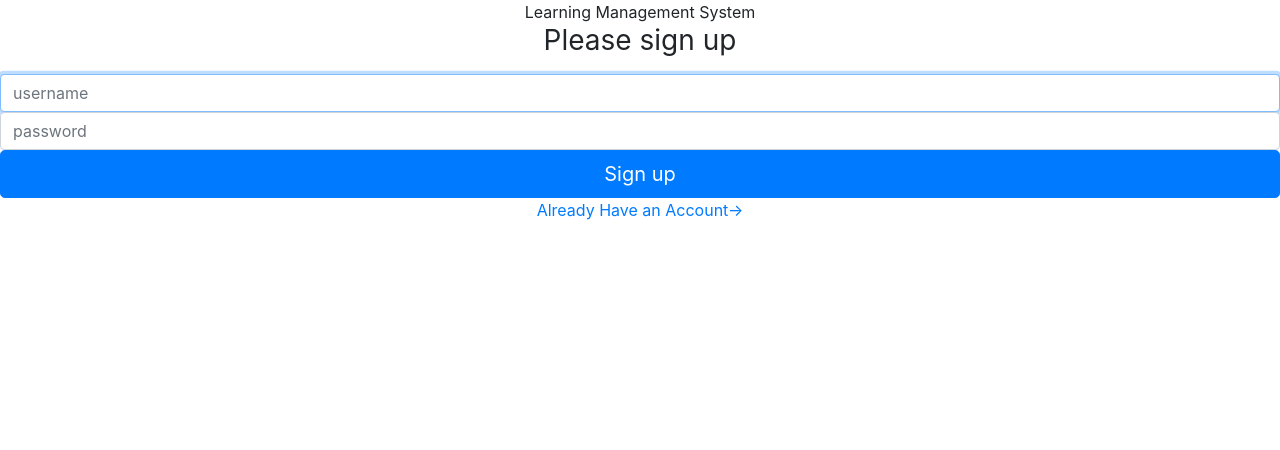
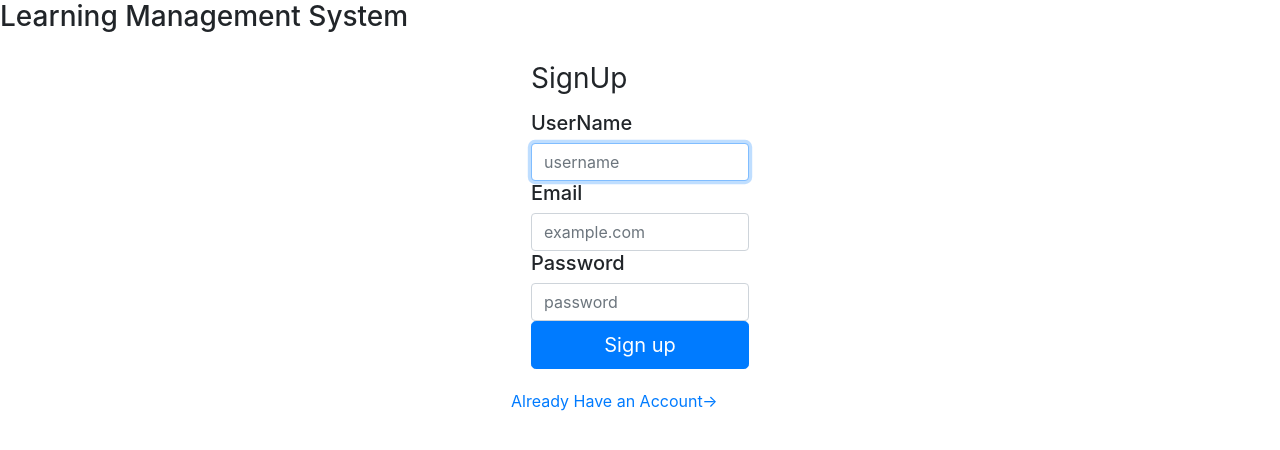
Before and after one commit to Chiho99/lmsproject, a Django app: page /signup/ in a window 1280 px wide. Shown: the top 450 px of the page. Run offline with Django 3.2, Linux system fonts and the light colour scheme; some libraries are stand-ins or nearby versions.

Commit message:
set login, logout, signup function

```diff
--- a/lms/models.py
+++ b/lms/models.py
@@ -1,11 +1,15 @@
 from django.db import models
 from django.utils import timezone
+from django.contrib.auth.models import User, AbstractUser
+
+
 
 # Create your models here.
 class LmsModel(models.Model):
     date = models.DateTimeField(null=True, blank=True, default=timezone.now)
     time = models.DateTimeField(null=True, blank=True, default=timezone.now)
     memo = models.TextField(null=True, blank=True, default='')
+    user_id = models.ForeignKey('User', on_delete=models.CASCADE)
 
 class GoalModel(models.Model):
     goal = models.IntegerField(null=True)
--- a/lms/urls.py
+++ b/lms/urls.py
@@ -1,11 +1,14 @@
 from django.contrib import admin
 from django.urls import path, include
 from .views import signupfunc, loginfunc ,listfunc, LmsFinish, LmsDelete, GoalCreate, GoalUpdate, GoalDelete
+from django.contrib.auth import views as auth_views
 
 urlpatterns = [
+    path('', signupfunc),
     path('admin/', admin.site.urls),
     path('signup/', signupfunc, name='signup'),
     path('login/', loginfunc, name='login'),
+    path("logout/", auth_views.LogoutView.as_view(), name="logout"),
     path('list/', listfunc, name='list'),
     # path('start/', LmsStart.as_view(), name='start'),
     path('finish/', LmsFinish.as_view(), name='finish'),
--- a/lms/views.py
+++ b/lms/views.py
@@ -7,36 +7,48 @@ from django.contrib.auth.decorators import login_required
 from django.views.generic import CreateView, DeleteView, UpdateView
 from django.urls import reverse_lazy
 from django.utils import timezone
-
+from django.http import Http404
 # Create your views here.
 def signupfunc(request):
     if request.method == "POST":
         username = request.POST['username']
+        email = request.POST['email']
         password = request.POST['password']
+        # password_2 = request.POST['password_2']
         # error handling
         try:
-            user = User.objects.create_user(username, '', password)
-            return render(request, 'signup.html', {'some':100})
+            user = User.objects.create_user(username, email, password)
+            return render(request, 'signup.html', {})
         except IntegrityError:
-            return render(request, 'signup.html', {'error':'このユーザーは既に登録されています'})
-    return render(request, 'signup.html', {'some':100})
+            return render(request, 'signup.html', {'error':'This user is alredy registered.'})
+    return render(request, 'signup.html', {})
 
 def loginfunc(request):
     if request.method == "POST":
         username = request.POST['username']
+        email = request.POST['email']
         password = request.POST['password']
-        user = authenticate(request, username=username, password=password)
+        user = authenticate(request, username=username, email=email, password=password)
         if user is not None:
             login(request, user)
             # Redirect to a success page.
             return redirect('list')
         else:
             # Return an 'invalid login' error message.
-            return render(request, 'login.html', {})
+            return render(request, 'login.html', {'error':'Please retry.'})
     return render(request, 'login.html', {})
 
+# def get_user_func(request, user_id):
+#     user = get_object_or_404(User, pk=user_id)
+#     context = {'user': user,}
+#     return render(request, 'list.html', {'context':context})
+
 @login_required #decorator
-def listfunc(request):
+def listfunc(request, user_id):
+    user = get_object_or_404(User, pk=user_id)
+    context = {
+        'user': user,
+        }
     # table(tb_1) Date
     current_time = timezone.now()
     # table(tb_1) Goal
@@ -44,7 +56,7 @@ def listfunc(request):
     month = 30
     # table(tb_3) No.|Date|START/FINISH|MEMO
     object_list = LmsModel.objects.all()
-    return render(request, 'list.html', {'current_time':current_time, 'goal':goal, 'month':month, 'object_list':object_list})
+    return render(request, 'list.html', {'context':context,'current_time':current_time, 'goal':goal, 'month':month, 'object_list':object_list})
 
 
 class GoalCreate(CreateView):
--- a/lmsproject/settings.py
+++ b/lmsproject/settings.py
@@ -115,3 +115,6 @@ STATIC_URL = '/static/'
 STATICFILES_DIRS = (
     os.path.join(BASE_DIR, 'static'),
 )
+
+LOGIN_URL = 'login'
+LOGOUT_REDIRECT_URL = 'login'
--- a/templates/lmsmodel_confirm_delete.html
+++ b/templates/lmsmodel_confirm_delete.html
@@ -14,7 +14,7 @@
 </head>
 
 <body>
-    <div class="card" style="width: 18rem;">
+<div class="card" style="width: 18rem;">
   <div class="card-body">
     <h5 class="card-title"></h5>
     <h6 class="card-subtitle mb-2 text-muted">Delete</h6>
--- a/templates/signup.html
+++ b/templates/signup.html
@@ -12,21 +12,33 @@
         <link href="{% static 'css/style.css' %}" type="text/css" rel="stylesheet">
         <script src="https://kit.fontawesome.com/035034ff28.js" crossorigin="anonymous"></script>
     </head>
-    <body class="text-center" data-new-gr-c-s-check-loaded="14.987.0" data-gr-ext-installed="">
-      <header>Learning Management System</header>
-      <form class="form-signin" method="POST">
+    <body class="" data-new-gr-c-s-check-loaded="14.987.0" data-gr-ext-installed="">
+      <header><h3>Learning Management System</h3></header>
+      <div class="container" id="con_border" style="width: 18rem;">
+        <div class="card-body">
+            <form class="form-signup" method="POST">
             {% csrf_token %}
-        <h1 class="h3 mb-3 font-weight-normal">Please sign up</h1>
-        {{ error }}
+                <h1 class="h3 mb-3 font-weight-normal">SignUp</h1>
+                <h6 class="error">{{ error }}</h6>
+                <h5>UserName</h5>
+                <label for="inputUsername" class="sr-only">UserName</label>
+                <input type="text" id="inputUsername" class="form-control" placeholder="username" name="username" required autofocus/>
+                <h5>Email</h5>
                 <label for="inputEmail" class="sr-only">Email address</label>
-        <input type="text" id="inputEmail" class="form-control" placeholder="username" name="username" required autofocus/>
+                <input type="email" id="inputEmail" class="form-control" placeholder="example.com" name="email" required autofocus/>
+                <h5>Password</h5>
                 <label for="inputPassword" class="sr-only">Password</label>
                 <input type="password" id="inputPassword" class="form-control" placeholder="password" name="password" required/>
+                {% comment %} <input type="password" id="inputPassword" class="form-control" placeholder="password" name="password_2" required/> {% endcomment %}
                 <button class="btn btn-lg btn-primary btn-block" type="submit">
                 Sign up
                 </button>
-        <a class="login" href="{% url 'login' %}">Already Have an Account→</a>
                 {% comment %} <p class="mt-5 mb-3 text-muted">© 2017-2018</p> {% endcomment %}
             </form>
+        </div>
+      </div>
+      <div class="container" style="width: 18rem;">
+        <a class="login" href="{% url 'login' %}">Already Have an Account→</a>
+      </div>
 </body>
 </html>
```
Also changed, not shown: templates/list.html (+12 -2 lines), templates/login.html (+16 -8 lines), lms/forms.py (added), lms/migrations/0018_user.py (added), lms/migrations/0019_delete_user.py (added), manage.py (line endings or trailing spaces). Lines whose indentation alone changed are shown as unchanged.
